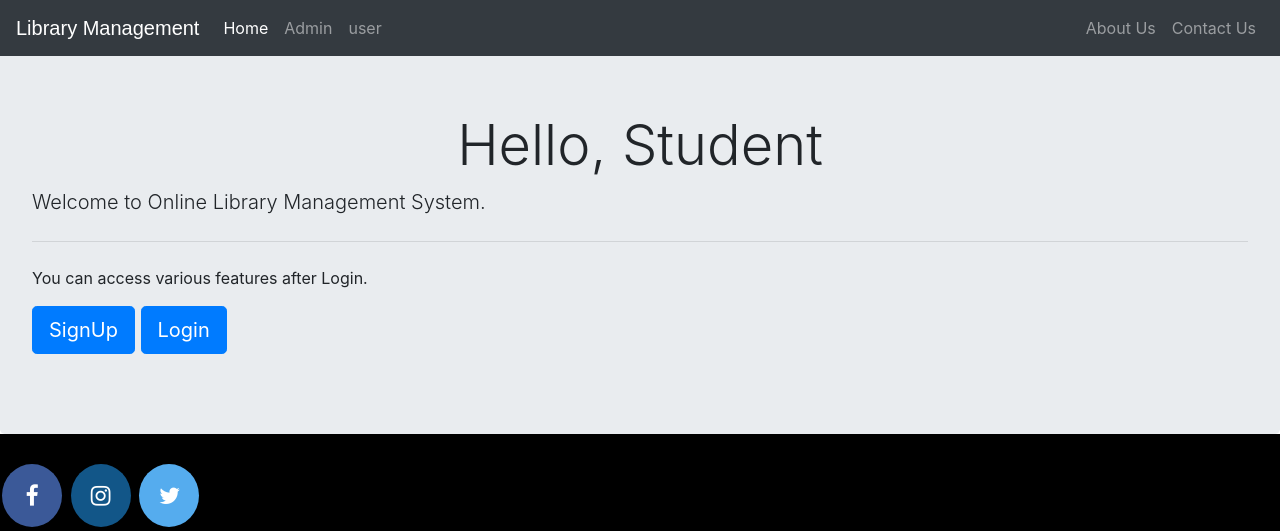
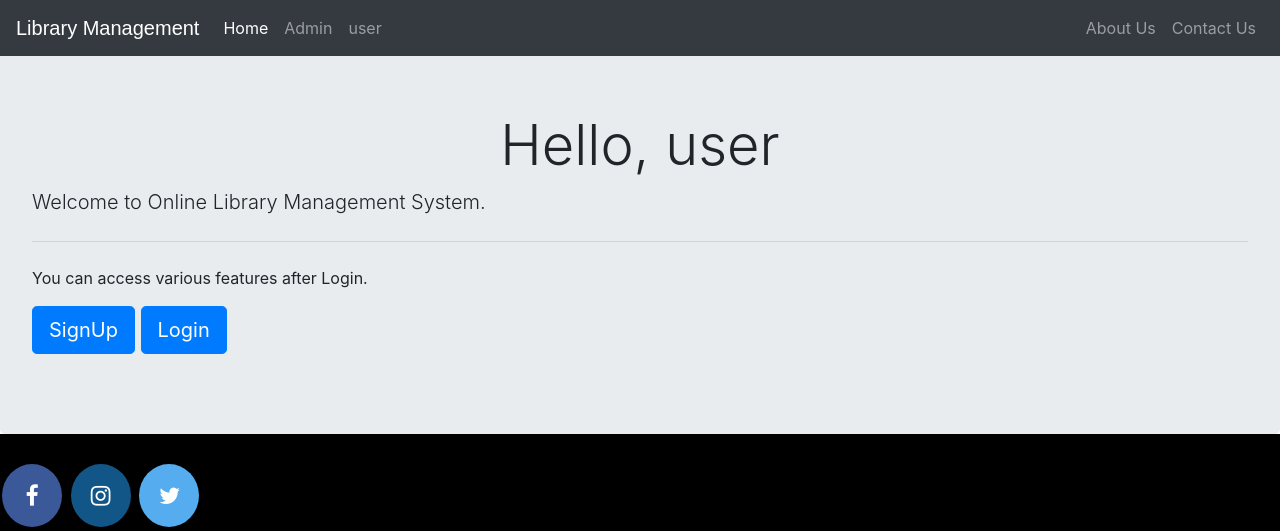
Before and after one commit to Adi-sabastian/library-m, a Django app: page /studentclick in a window 1280 px wide. Shown: the top 531 px of the page. Run offline with Django 3.2, Linux system fonts and the light colour scheme; some libraries are stand-ins or nearby versions.

Commit message:
Update studentclick.html

```diff
--- a/templates/library/studentclick.html
+++ b/templates/library/studentclick.html
@@ -10,7 +10,7 @@
     <script src="https://cdnjs.cloudflare.com/ajax/libs/popper.js/1.14.7/umd/popper.min.js"></script>
     <script src="https://stackpath.bootstrapcdn.com/bootstrap/4.3.1/js/bootstrap.min.js"></script>
 
-    <title>Mohammad Burhan</title>
+    <title>user</title>
     <style media="screen">
     .jumbotron{
       margin-bottom: 0px;
@@ -25,7 +25,7 @@
       {% include "library/navbar.html" %}
 <br><br>
       <div class="jumbotron">
-        <h1 class="display-4">Hello, Student</h1>
+        <h1 class="display-4">Hello, user</h1>
         <p class="lead">Welcome to Online Library Management System.</p>
         <hr class="my-4">
         <p>You can access various features after Login.</p>
```
